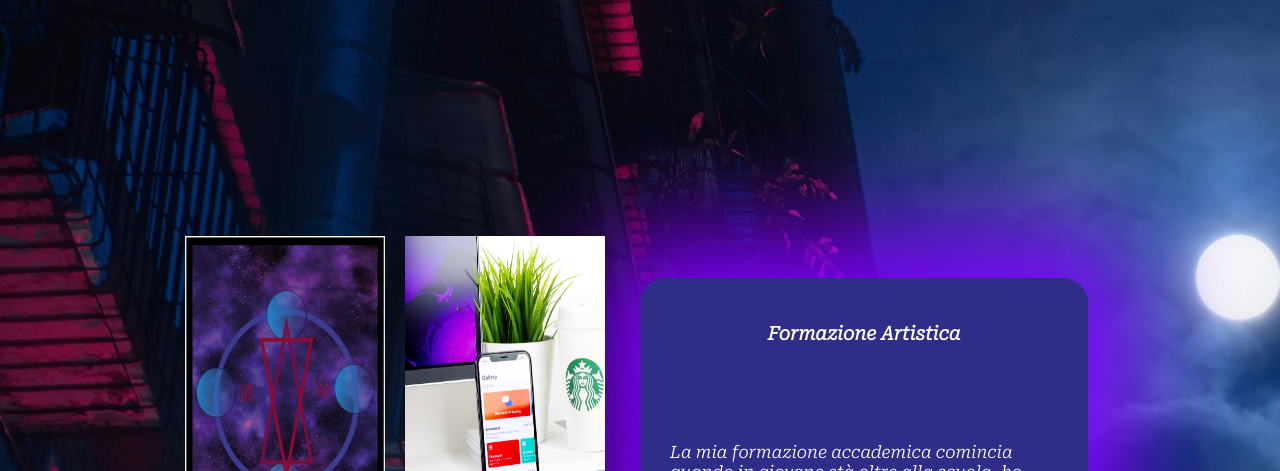
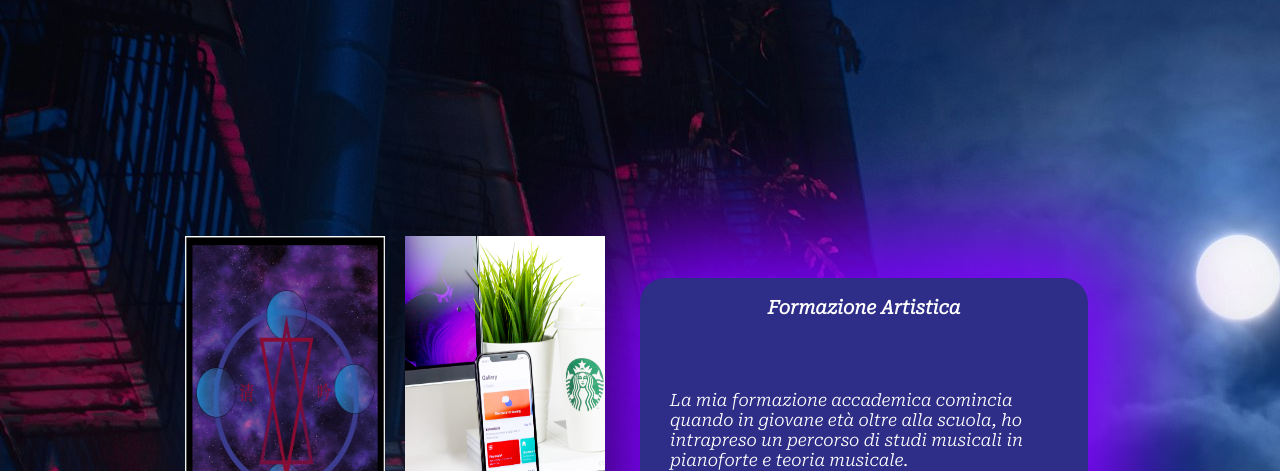
Before and after one commit to LxrdCrow/lxrdcrow.github.io, a plain HTML site: page PORTFOLIO/presentazione.html in a window 1280 px wide. Shown: the part 329-800 px from the top of the page. Drawn offline with Linux system fonts and the light colour scheme.

Commit message:
style.css

```diff
--- a/PORTFOLIO/style.css
+++ b/PORTFOLIO/style.css
@@ -455,9 +455,8 @@
 
 }
 h3#titolo2 {
-    padding: 45px;
-    display: flex;
-    justify-content: center;
+    padding: 1em;
+    text-align: center;
     font-family: 'Roboto Serif', serif;
     color: #ffffff;
 
```
